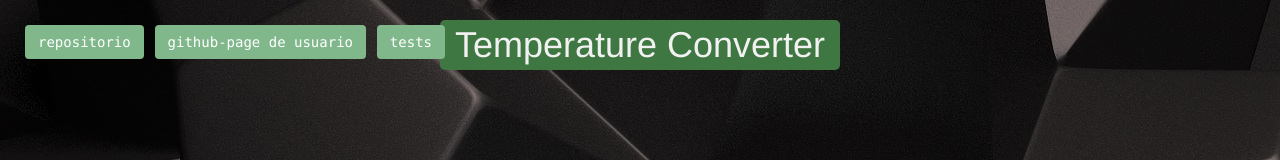
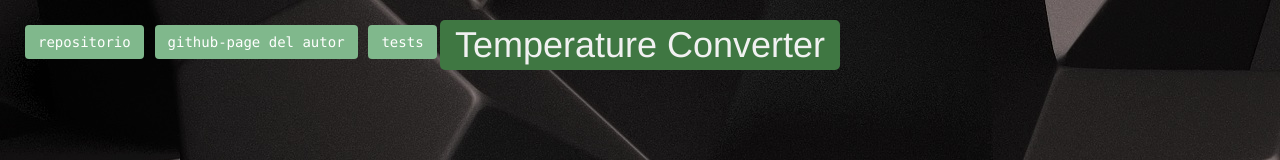
Before and after one commit to alu0100777086/Conversor_de_Temperaturas, a website: page index.html in a window 1280 px wide. Shown: the top 160 px of the page. Drawn offline with Linux system fonts and the light colour scheme.

Commit message:
Bug fixed, user -> author

```diff
--- a/index.html
+++ b/index.html
@@ -29,7 +29,7 @@
         <a href="https://github.com/MauricioMCavalleriS/Conversor_de_Temperaturas" class="btn btn-primary" role="button">repositorio</a>
       </td>
       <td>
-        <a href="http://mauriciomcavalleris.github.io" class="btn btn-primary" role="button">github-page de usuario</a>
+        <a href="http://mauriciomcavalleris.github.io" class="btn btn-primary" role="button">github-page del autor</a>
       </td>
       <td>
         <a href="tests/index.html" class="btn btn-primary" role="button">tests</a>
```
Also changed, not shown: package.json (added, +27 -0 lines).
